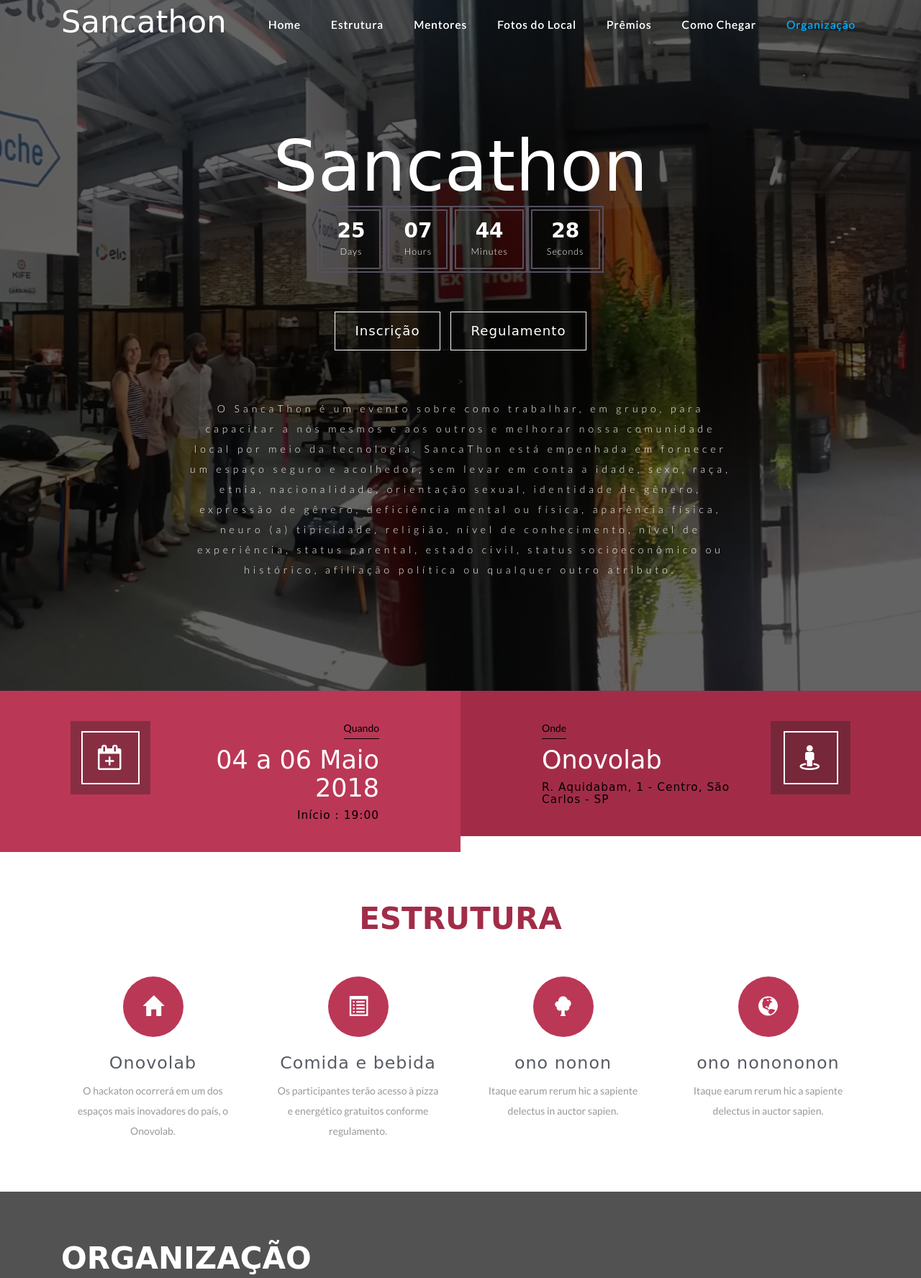
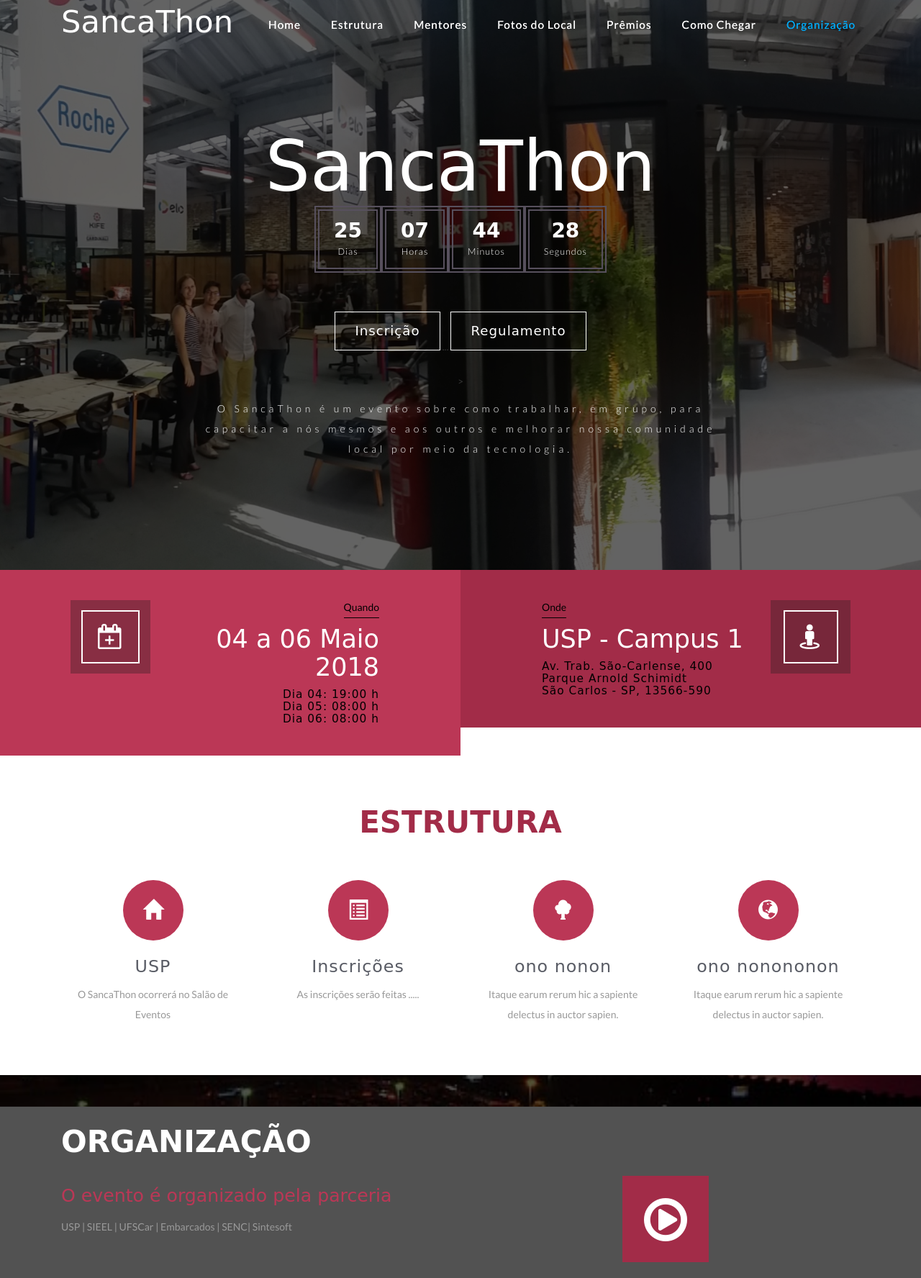
Before and after one commit to rodrigoferrazazevedo/sancathon, a plain HTML site: page index.html in a window 1280 px wide. Shown: the part 18-1794 px from the top of the page at 72% size. Drawn offline with Linux system fonts and the light colour scheme; a web font is replaced by a local one.

Commit message:
Alterações feitas pela Renata

```diff
--- a/index.html
+++ b/index.html
@@ -7,10 +7,10 @@ License URL: http://creativecommons.org/licenses/by/3.0/
 <!DOCTYPE html>
 <html lang="en">
 <head>
-<title>Sancathon | Parceria Onovolab Qualcomm UFSCar USP Embarcados Sintesoft</title>
+<title>SancaThon | Parceria USP SIEEL UFSCar Embarcados Sintesoft SENC</title>
 <meta name="viewport" content="width=device-width, initial-scale=1">
 <meta http-equiv="Content-Type" content="text/html; charset=utf-8" />
-<meta name="keywords" content="hackaton, são carlos, onovolab, ufscar, usp" />
+<meta name="keywords" content="hackaton, são carlos, sieel, ufscar, usp" />
 <script type="application/x-javascript"> addEventListener("load", function() { setTimeout(hideURLbar, 0); }, false); function hideURLbar(){ window.scrollTo(0,1); } </script>
 <!-- Custom Theme files -->
 <link href="css/bootstrap.css" type="text/css" rel="stylesheet" media="all">
@@ -37,12 +37,12 @@ License URL: http://creativecommons.org/licenses/by/3.0/
 				<div class="container">
 					<div class="navbar-header page-scroll">
 						<button type="button" class="navbar-toggle" data-toggle="collapse" data-target=".navbar-ex1-collapse">
-							<span class="sr-only">Sancathon</span>
+							<span class="sr-only">SancaThon</span>
 							<span class="icon-bar"></span>
 							<span class="icon-bar"></span>
 							<span class="icon-bar"></span>
 						</button>
-						<h1><a class="navbar-brand" href="index.html">Sancathon <span></span></a></h1>
+						<h1><a class="navbar-brand" href="index.html">SancaThon <span></span></a></h1>
 					</div>
 					<!-- Collect the nav links, forms, and other content for toggling -->
 					<div class="collapse navbar-collapse navbar-ex1-collapse">
@@ -66,28 +66,28 @@ License URL: http://creativecommons.org/licenses/by/3.0/
 		<!-- //header -->
 		<!-- banner-text -->
 		<div class="banner-text">
-			<h2>Sancathon</h2>
+			<h2>SancaThon</h2>
 			<!-- timer -->
 			<div class="agileits-timer">
 				<div class="clock">
 					<div class="column days">
 						<div class="timer" id="days"></div>
-						<div class="text">Days</div>
+						<div class="text">Dias</div>
 					</div>
 					<div class="timer days"></div>
 					<div class="column">
 						<div class="timer" id="hours"></div>
-						<div class="text">Hours</div>
+						<div class="text">Horas</div>
 					</div>
 					<div class="timer"></div>
 					<div class="column">
 						<div class="timer" id="minutes"></div>
-						<div class="text">Minutes</div>
+						<div class="text">Minutos</div>
 					</div>
 					<div class="timer"></div>
 					<div class="column">
 						<div class="timer" id="seconds"></div>
-						<div class="text">Seconds</div>
+						<div class="text">Segundos</div>
 					</div>
 					<div class="clearfix"> </div>
 				</div>
@@ -97,7 +97,7 @@ License URL: http://creativecommons.org/licenses/by/3.0/
 			...
 			<a href="#regulamento-dialog" class="wthree-btn popup-with-zoom-anim">Regulamento </a>
 		    <p></p>>
-			<p>O SancaThon é um evento sobre como trabalhar, em grupo, para capacitar a nós mesmos e aos outros e melhorar nossa comunidade local por meio da tecnologia. SancaThon está empenhada em fornecer um espaço seguro e acolhedor, sem levar em conta a idade, sexo, raça, etnia, nacionalidade, orientação sexual, identidade de gênero, expressão de gênero, deficiência mental ou física, aparência física, neuro (a) tipicidade, religião, nível de conhecimento, nível de experiência, status parental, estado civil, status socioeconômico ou histórico, afiliação política ou qualquer outro atributo.			</p>
+			<p>O SancaThon é um evento sobre como trabalhar, em grupo, para capacitar a nós mesmos e aos outros e melhorar nossa comunidade local por meio da tecnologia. </p>
 
 		</div>
 		<!-- //banner-text -->
@@ -113,15 +113,19 @@ License URL: http://creativecommons.org/licenses/by/3.0/
 				<div class="col-xs-9 welcome-w3ltext">
 					<p>Quando</p>
 					<h4>04 a 06 Maio 2018</h4>
-					<h6>Início : 19:00</h6>
+					<h6>Dia 04: 19:00 h</h6>
+					<h6>Dia 05: 08:00 h</h6>
+					<h6>Dia 06: 08:00 h</h6>
 				</div>
 				<div class="clearfix"> </div>
 			</div>
 			<div class="col-sm-6 col-xs-6 welcome-w3right">
 				<div class="col-xs-9 welcome-w3ltext">
 					<p>Onde</p>
-					<h4>Onovolab</h4>
-					<h6>R. Aquidabam, 1 - Centro, São Carlos - SP </h6>
+					<h4>USP - Campus 1</h4>
+					<h6>Av. Trab. São-Carlense, 400</h6>
+					<h6>Parque Arnold Schimidt</h6>
+					<h6>São Carlos - SP, 13566-590 </h6>
 				</div>
 				<div class="col-xs-3 welcome-w3limg">
 					<i class="fa fa-street-view" aria-hidden="true"></i>
@@ -139,13 +143,13 @@ License URL: http://creativecommons.org/licenses/by/3.0/
 			<div class="services-w3ls-row">
 				<div class="col-md-3 col-sm-3 col-xs-6 services-grid agileits-w3layouts">
 					<span class="glyphicon glyphicon-home effect-1" aria-hidden="true"></span>
-					<h5>Onovolab</h5>
-					<p>O hackaton ocorrerá em um dos espaços mais inovadores do país, o Onovolab.</p>
+					<h5>USP</h5>
+					<p>O SancaThon ocorrerá no Salão de Eventos</p>
 				</div>
 				<div class="col-md-3 col-sm-3 col-xs-6 services-grid agileits-w3layouts">
 					<span class="glyphicon glyphicon-list-alt effect-1" aria-hidden="true"></span>
-					<h5>Comida e bebida</h5>
-					<p>Os participantes terão acesso à pizza e energético gratuitos conforme regulamento.</p>
+					<h5>Inscrições</h5>
+					<p>As inscrições serão feitas .....</p>
 				</div>
 				<div class="col-md-3 col-sm-3 col-xs-6 services-grid agileits-w3layouts">
 					<span class="glyphicon glyphicon-tree-deciduous effect-1" aria-hidden="true"></span>
@@ -169,7 +173,7 @@ License URL: http://creativecommons.org/licenses/by/3.0/
 				<div class="col-md-6 video-left">
 					<h3 class="w3stitle w3stitle1"><span> Organização</span></h3>
 					<h4>O evento é organizado pela parceria </h4>
-					<p>UFSCar | USP | Onovolab | Qualcomm | Embarcados | Sintesoft</p>
+					<p>USP | SIEEL | UFSCar | Embarcados | SENC| Sintesoft</p>
 				</div>
 				<div class="col-md-6 video-right">
 					<a class="play-icon popup-with-zoom-anim" href="#small-dialog2">
```
